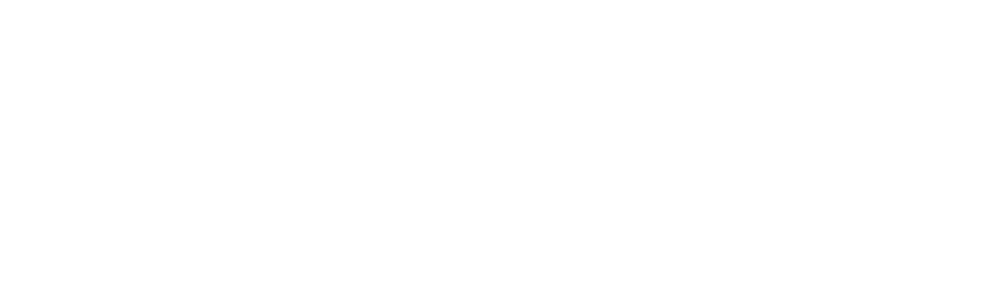
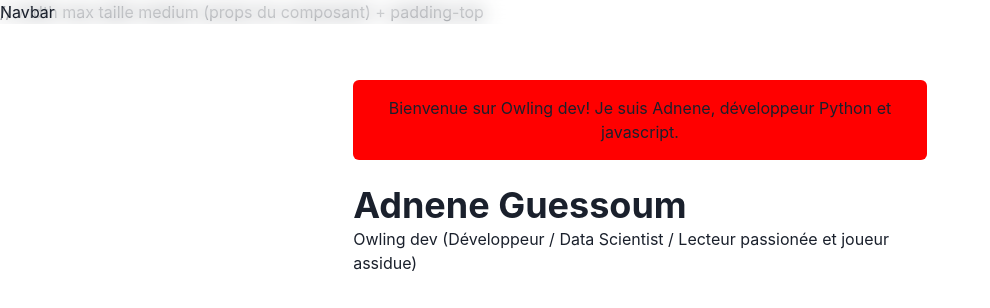
Before and after one commit to adnene-guessoum/Owling-dev, a Next.js app: page / in a window 1280 px wide. Shown: the top 308 px of the page, without its empty margins (0-990 px from the left). Built offline with nearby package versions, Linux system fonts and the light colour scheme.

Commit message:
Add a navbar with some logo

```diff
--- a/components/layouts/main.js
+++ b/components/layouts/main.js
@@ -1,5 +1,8 @@
 // Composant 'built-in' next.js pour ajouter (append) éléments à 'Head'
 import Head from 'next/head'
+
+// importer notre barre de navigation
+import Navbar from '../navbar.js'
 
 // Box pour page d'accueil et Container pour cotrôler largeur d'un contenu
 // cf composants chakra-ui
@@ -13,12 +16,14 @@
 				// viewport basique tenant compte des écrans smartphone
 				<meta name="viewport" content="width=device-width, initial-scale=1"/>
 				<title>Adnene Guessoum - Accueil</title>
+			</Head>
+
+			<Navbar path={router.asPath}/>
 
 				// width max taille medium (props du composant) + padding-top
 				<Container maxW="container.md" pt={14}>
 					{children}
 				</Container>
-			</Head>
 		</Box>
 	)
 }
--- /dev/null
+++ b/components/logo.js
@@ -0,0 +1,46 @@
+// route transition côté client (// single page app)
+import Link from 'next/link'
+// composant images (public/image)
+import Image from 'next/image'
+// text et support dark/light theme pour le site
+import { Text, useColorModeValue } from '@chakra-ui/react'
+// ajouter style aux composants et éléments react
+import styled from '@emotion/styled'
+
+const LogoBox = styled.span`
+	font-weight: bold;
+	font-size: 18px;
+	display: inline-flex;
+	align-items: center;
+	height: 30px;
+	line-height: 20px;
+	padding: 10px;
+
+	&:hover img {
+		transform: rotate(20deg);
+	}
+`
+
+const Logo = () => {
+	const footPrintImg = `/images/footprint${useColorModeValue('', '-dark')}.png`
+
+	return (
+
+		<Link href="/">
+		<a>
+		<LogoBox>
+			<Image src={footPrintImg} width={20} height={20} alt="logo"/>
+			<Text
+			color={useColorModeValue('gray.800', 'whiteAlpha.900')}
+			fontFamily='M PLUS Rounded 1c'
+			fontWeight="bold"
+			ml={3}>
+			Adnene Guessoum
+			</Text>
+		</LogoBox>
+		</a>
+		</Link>
+	)
+}
+
+export default Logo
--- /dev/null
+++ b/components/navbar.js
@@ -0,0 +1,56 @@
+import Logo from './logo'
+import NextLink from 'next/link'
+// composants nécessaires pour la navbar -> Stack: group element together and
+// apply space between
+import {
+	Container,
+	Box,
+	Link,
+	Stack,
+	Heading,
+	Flex,
+	Menu,
+	MenuItem,
+	MenuList,
+	MenuButton,
+	IconButton,
+	useColorModeValue
+} from '@chakra-ui/react'
+
+// commonly used interface icon provided by chakra-ui
+import { HumbergerIcon } from '@chakra-ui/icons'
+
+const LinkItem = ({ href, path, children}) => {
+	const active = path === href
+	const inactiveColor = useColorModeValue('gray200', 'whiteAlpha.900')
+	return (
+		<NextLink href={href}>
+		<Link
+		p={2}
+		bg={active ? 'glassTeal' : undefined }
+		color={active ? '#202023' : inactiveColor}>
+		{children}
+		</Link>
+		</NextLink>
+	)
+}
+
+const Navbar = props => {
+	const { path } = props
+
+	return (
+		<Box
+		position="fixed"
+		as="nav"
+		w="100%"
+		bg={useColorModeValue('#ffffff40', '#20202380')}
+		style={{backdropFilter:'blur(10px)'}}
+		zindex={1}
+		{...props}
+		>
+		Navbar
+		</Box>
+	)
+}
+
+export default Navbar
```
Also changed, not shown: package.json (+5 -4 lines), pages/index.js (+7 -0 lines), 1 other file (tests, documents, lock files or other folders).
